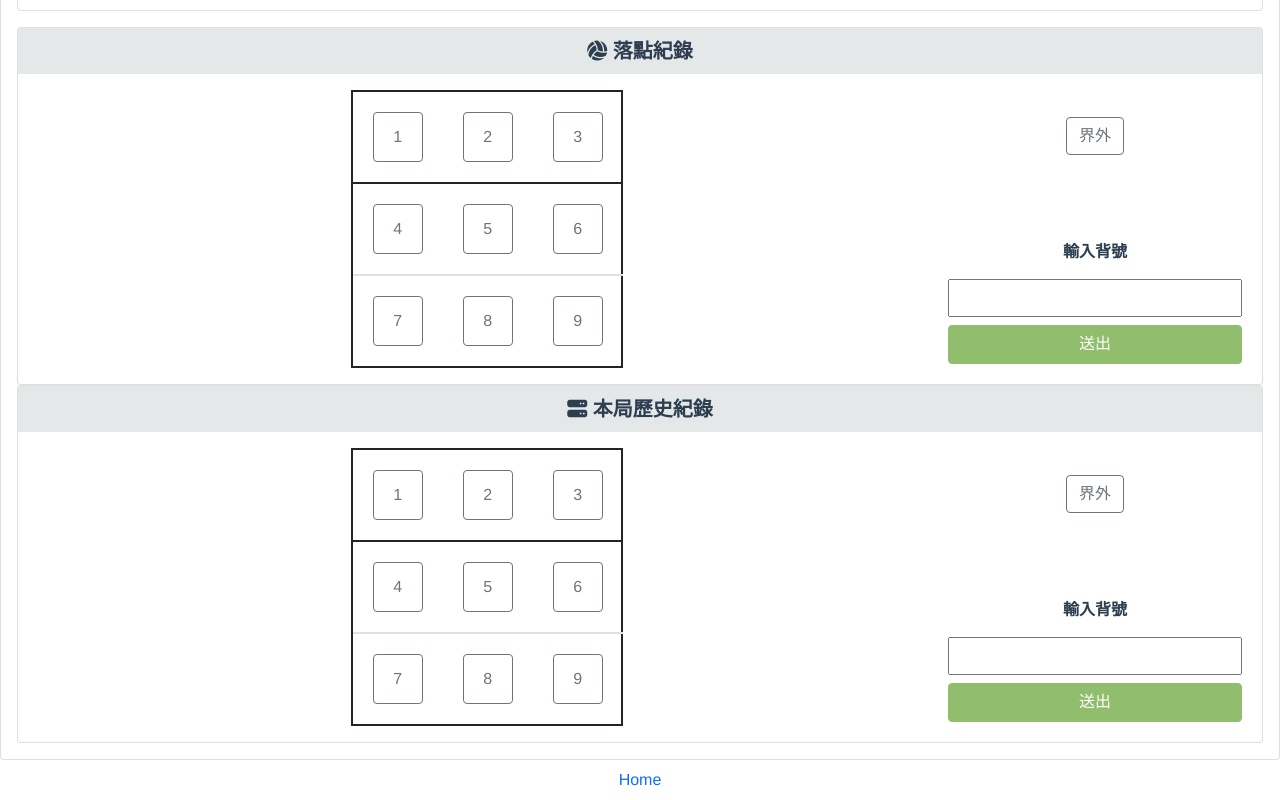
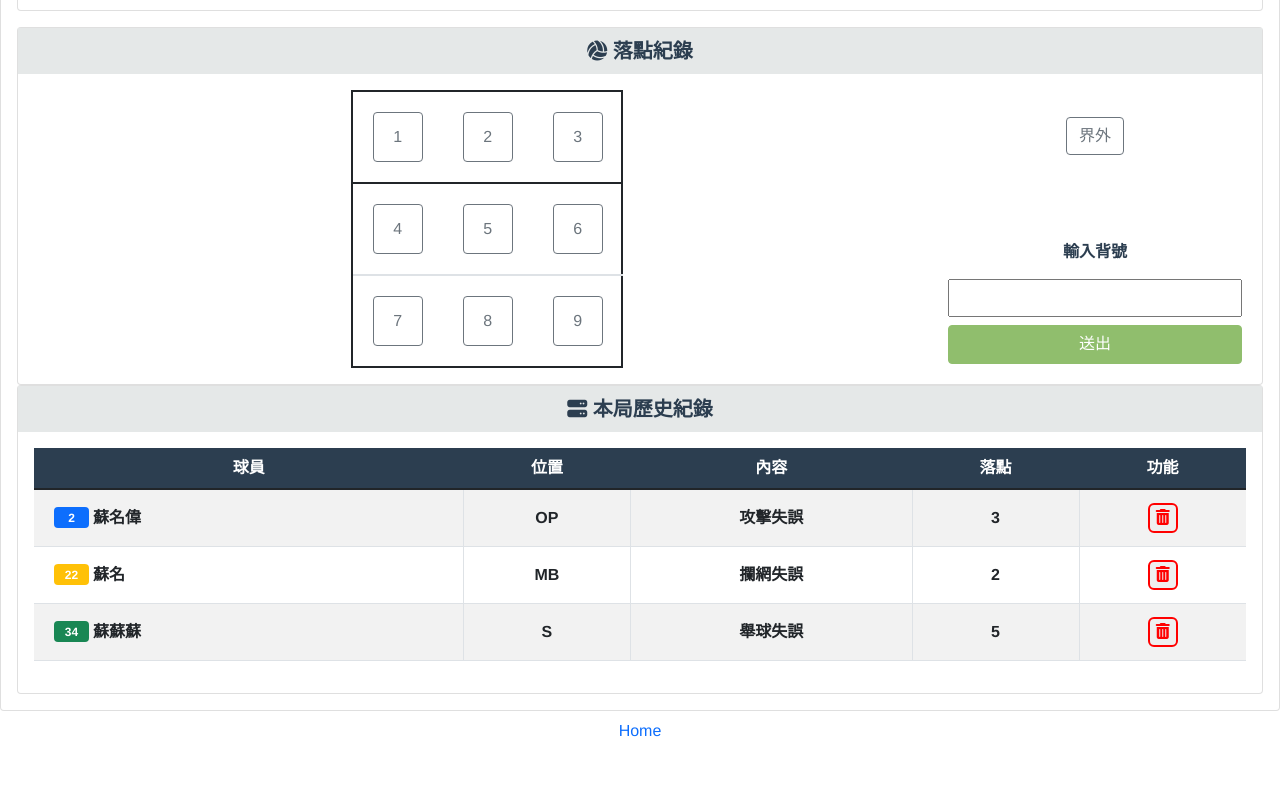
Before and after one commit to SuMingWei/Volleague, a Vue app: page /scoring in a window 1280 px wide. Shown: the part 706-1506 px from the top of the page. After the commit the page ends 1457 px from the top, so only its background shows below. Built offline with nearby package versions, Linux system fonts and the light colour scheme; a web font is replaced by a local one; what vue-resource would draw is missing.

Commit message:
[add] game history in scoring

```diff
--- a/src/views/scoring.vue
+++ b/src/views/scoring.vue
@@ -184,59 +184,71 @@
           </div>
 
           <div class="card-body text-center">
-            <div class="d-grid" style="grid-template-columns: 3fr 1fr; column-gap: 5px">
-              <!-- 場地九宮格 -->
-              <div class="container border border-2 border-dark" style="width: 272px">
-                <div class="row border-bottom border-2 border-dark" style="width: 270px">
-                  <div class="d-flex col landing-spots" style="height: 90px">
-                    <button type="button" class="btn btn-outline-secondary" style="height: 50px; width: 50px"> 1 </button>
-                  </div>
-                  <div class="d-flex col landing-spots" style="height: 90px">
-                    <button type="button" class="btn btn-outline-secondary" style="height: 50px; width: 50px"> 2 </button>
-                  </div>
-                  <div class="d-flex col landing-spots" style="height: 90px">
-                    <button type="button" class="btn btn-outline-secondary" style="height: 50px; width: 50px"> 3 </button>
-                  </div>
-                </div>
-                <div class="row border-bottom border-2 border-dark-80" style="width: 270px">
-                  <div class="d-flex col landing-spots" style="height: 90px">
-                    <button type="button" class="btn btn-outline-secondary" style="height: 50px; width: 50px"> 4 </button>
-                  </div>
-                  <div class="d-flex col landing-spots" style="height: 90px">
-                    <button type="button" class="btn btn-outline-secondary" style="height: 50px; width: 50px"> 5 </button>
-                  </div>
-                  <div class="d-flex col landing-spots" style="height: 90px">
-                    <button type="button" class="btn btn-outline-secondary" style="height: 50px; width: 50px"> 6 </button>
-                  </div>
-                </div>
-                <div class="row" style="width: 270px">
-                  <div class="d-flex col landing-spots" style="height: 90px">
-                    <button type="button" class="btn btn-outline-secondary" style="height: 50px; width: 50px"> 7 </button>
-                  </div>
-                  <div class="d-flex col landing-spots" style="height: 90px">
-                    <button type="button" class="btn btn-outline-secondary" style="height: 50px; width: 50px"> 8 </button>
-                  </div>
-                  <div class="d-flex col landing-spots" style="height: 90px">
-                    <button type="button" class="btn btn-outline-secondary" style="height: 50px; width: 50px"> 9 </button>
-                  </div>
-                </div>
-              </div>
-
-              <!-- 右邊控制項 & 界外按鈕 -->
-              <div class="d-grid" style="grid-template-rows: 1fr 2fr">
-                <div class="landing-spots">
-                  <button type="button" class="btn btn-outline-secondary" style="padding: auto auto"> 界外 </button>
-                </div>
-
-                <div class="d-grid text-center" style="grid-template-rows: repeat(4, 1fr)">
-                  <p class="" style="margin: auto auto; grid-row-start: 2">輸入背號</p>
-                  <input type="text" id="fname" name="fname" size="1" class="mx-1 my-1" style="grid-row-start: 3">
-                  <button type="button" class="btn btn-outline-secondary mx-1 my-1"
-                        style="background-color: #90be6d; border-color: #90be6d !important; color: #FFF; grid-row-start: 4">
-                        送出
-                  </button>
-                </div>
-              </div>
+            <div class="table-responsive-md" style="width: 100%">
+              <table class="table table-striped align-middle text-nowrap">
+                <thead>
+                  <tr style="background-color:#2c3e50; color:white">
+                    <th scope="col">球員</th>
+                    <th scope="col">位置</th>
+                    <th scope="col">內容</th>
+                    <th scope="col">落點</th>
+                    <th scope="col">功能</th>
+                  </tr>
+                </thead>
+                <tbody>
+                  <!-- row1 -->
+                  <tr>
+                    <td>
+                      <div class=" col-auto mx-2 my-2 d-flex align-items-center">
+                        <span class="badge bg-primary text-wrap mx-1" style="width:35px">2</span>
+                        <span class="text-nowrap">蘇名偉</span>
+                      </div>
+                    </td>
+                    <td class="border-start">OP</td>
+                    <td class="border-start">攻擊失誤</td>
+                    <td class="border-start">3</td>
+                    <td class="border-start">
+                      <button style="border-color: red; border-style: solid; border-radius: 20%">
+                        <i class="fas fa-trash-alt" style="color: red"></i>
+                      </button>
+                    </td >
+                  </tr>
+                  <!-- row2 -->
+                  <tr>
+                    <td>
+                      <div class=" col-auto mx-2 my-2 d-flex align-items-center">
+                        <span class="badge bg-warning text-wrap mx-1" style="width:35px">22</span>
+                        <span class="text-nowrap">蘇名</span>
+                      </div>
+                    </td>
+                    <td class="border-start">MB</td>
+                    <td class="border-start">攔網失誤</td>
+                    <td class="border-start">2</td>
+                    <td class="border-start">
+                      <button style="border-color: red; border-style: solid; border-radius: 20%">
+                        <i class="fas fa-trash-alt" style="color: red"></i>
+                      </button>
+                    </td >
+                  </tr>
+                  <!-- row3 -->
+                  <tr>
+                    <td>
+                      <div class=" col-auto mx-2 my-2 d-flex align-items-center">
+                        <span class="badge bg-success text-wrap mx-1" style="width:35px">34</span>
+                        <span class="text-nowrap">蘇蘇蘇</span>
+                      </div>
+                    </td>
+                    <td class="border-start">S</td>
+                    <td class="border-start">舉球失誤</td>
+                    <td class="border-start">5</td>
+                    <td class="border-start">
+                      <button style="border-color: red; border-style: solid; border-radius: 20%">
+                        <i class="fas fa-trash-alt" style="color: red"></i>
+                      </button>
+                    </td >
+                  </tr>
+                </tbody>
+              </table>
             </div>
           </div>
         </div>
```
